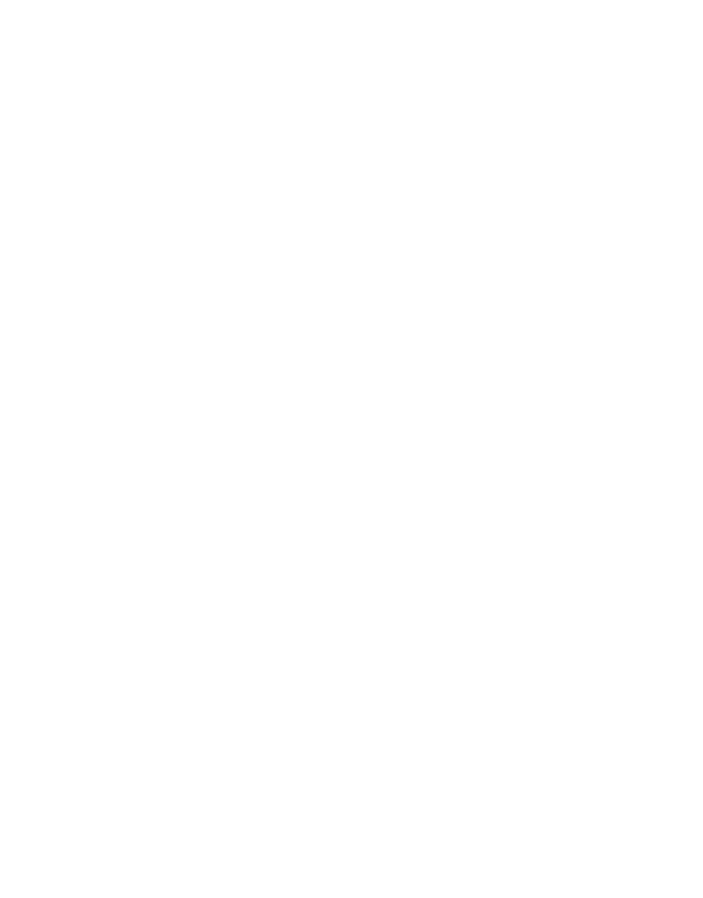
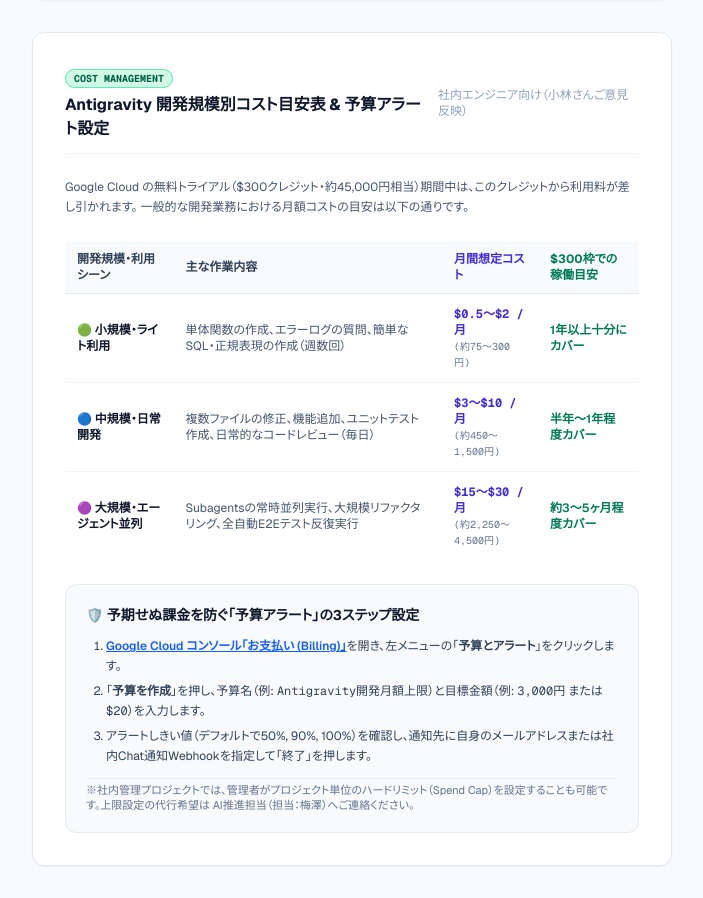
Before and after one commit to kanta13jp1/ai-park, a Next.js app: page /contact in a window 1280 px wide. Shown: the part 1577-2475 px from the top of the page, without its empty margins (432-1135 px from the left). Before the commit the page ends 1411 px from the top, so only its background shows below. Built offline with nearby package versions, Linux system fonts and the light colour scheme.

Commit message:
feat(todo): 小林さんフィードバック反映（TODO-09: 90日無料トライアル確認・開発規模別コスト目安表・予算アラート設定手順の公開）

```diff
--- a/src/app/contact/page.tsx
+++ b/src/app/contact/page.tsx
@@ -27,6 +27,21 @@
     q: "Google Cloudに表示される「300ドル分のクレジット」とは何ですか？",
     a: "Google Cloudを初めて使う請求先アカウントに付く無料トライアルのクレジットで、90日間有効です。期間中の利用料はこのクレジットから差し引かれ、請求は発生しません。90日経過またはクレジットを使い切ると、有料アカウントへアップグレードしない限りプロジェクトが停止するため、継続利用する場合はアップグレードが必要です。",
     source: { label: "Google Cloud 無料トライアル FAQ", href: "https://cloud.google.com/signup-faqs" },
+  },
+  {
+    q: "90日無料トライアルが適用できているか、どうやって確認すればよいですか？",
+    a: "Google Cloud コンソール（console.cloud.google.com）にログインし、左上メニューの「お支払い (Billing)」を選択してください。「概要」画面上部に「無料トライアル クレジット: 〇〇円 / $300 のうち残り〇〇円（残り〇〇日）」と緑色のバーが表示されていれば正常に適用されています。Antigravity側では、IDE右上のステータスバーに会社アカウントまたはプロジェクト名が表示されていれば接続完了です。",
+    source: { label: "Google Cloud 請求先アカウント確認", href: "https://console.cloud.google.com/billing" },
+  },
+  {
+    q: "300ドルを使い切った後、毎月の課金はどれくらいかかりますか？",
+    a: "Antigravity（Gemini 1.5 Pro / Flash、Gemini 3.1 Pro）のAPI利用料はトークン従量課金です。小規模なコード生成やプロンプト質問であれば月数百円、日常的な開発・レビューでも月1,000円〜2,000円程度に収まるケースが一般的です。300ドルのクレジットがあれば、一般的な開発業務では数ヶ月〜半年程度は十分に検証可能です。下の「開発規模別コスト目安表」をご確認ください。",
+    source: { label: "Google Cloud Vertex AI 料金表", href: "https://cloud.google.com/vertex-ai/pricing" },
+  },
+  {
+    q: "予期せぬ高額課金を防ぐために、月の利用上限は設定できますか？",
+    a: "はい、Google Cloudの「予算とアラート（Budgets & Alerts）」機能で月額の上限（例: 月3,000円）を設定できます。50%, 90%, 100% 達成時にメールやGoogle Chatへ自動通知を飛ばすことができ、管理者がAPIの一時停止を設定することも可能です。",
+    source: { label: "Cloud Billing 予算とアラートの設定", href: "https://cloud.google.com/billing/docs/how-to/budgets" },
   },
   {
     q: "個人アカウントで Antigravity を業務に使ってもよいですか？",
@@ -186,6 +201,108 @@
             ))}
           </div>
         </section>
+
+        {/* 開発規模ごとのコスト目安 & 予算上限設定ガイド（ご意見TODO-09への対応） */}
+        <section id="cost-guidelines" className="mt-8 bg-white border border-slate-200 rounded-xl p-6 md:p-8 shadow-xs space-y-6 scroll-mt-6">
+          <div className="border-b border-slate-100 pb-3 flex flex-col sm:flex-row sm:items-center justify-between gap-2">
+            <div>
+              <span className="text-[10px] font-bold px-2 py-0.5 rounded-full bg-emerald-100 text-emerald-800 border border-emerald-300 font-mono uppercase">
+                COST MANAGEMENT
+              </span>
+              <h3 className="font-bold text-slate-900 text-base mt-1">
+                Antigravity 開発規模別コスト目安表 & 予算アラート設定
+              </h3>
+            </div>
+            <span className="text-xs text-slate-400">社内エンジニア向け（小林さんご意見反映）</span>
+          </div>
+
+          <p className="text-xs text-slate-600 leading-relaxed">
+            Google Cloud の無料トライアル（$300クレジット・約45,000円相当）期間中は、このクレジットから利用料が差し引かれます。
+            一般的な開発業務における月額コストの目安は以下の通りです。
+          </p>
+
+          {/* コスト目安テーブル */}
+          <div className="overflow-x-auto">
+            <table className="w-full text-xs text-left border-collapse">
+              <thead>
+                <tr className="border-b border-slate-200 bg-slate-50 text-slate-700">
+                  <th className="py-2.5 px-3 font-bold">開発規模・利用シーン</th>
+                  <th className="py-2.5 px-3 font-bold">主な作業内容</th>
+                  <th className="py-2.5 px-3 font-bold text-indigo-700">月間想定コスト</th>
+                  <th className="py-2.5 px-3 font-bold text-emerald-700">$300枠での稼働目安</th>
+                </tr>
+              </thead>
+              <tbody className="divide-y divide-slate-100 text-slate-600">
+                <tr>
+                  <td className="py-3 px-3 font-semibold text-slate-900">
+                    🟢 小規模・ライト利用
+                  </td>
+                  <td className="py-3 px-3">
+                    単体関数の作成、エラーログの質問、簡単なSQL・正規表現の作成（週数回）
+                  </td>
+                  <td className="py-3 px-3 text-indigo-700 font-bold font-mono">
+                    $0.5〜$2 / 月<br /><span className="text-[10px] font-normal text-slate-500">(約75〜300円)</span>
+                  </td>
+                  <td className="py-3 px-3 text-emerald-700 font-semibold">
+                    1年以上十分にカバー
+                  </td>
+                </tr>
+                <tr>
+                  <td className="py-3 px-3 font-semibold text-slate-900">
+                    🔵 中規模・日常開発
+                  </td>
+                  <td className="py-3 px-3">
+                    複数ファイルの修正、機能追加、ユニットテスト作成、日常的なコードレビュー（毎日）
+                  </td>
+                  <td className="py-3 px-3 text-indigo-700 font-bold font-mono">
+                    $3〜$10 / 月<br /><span className="text-[10px] font-normal text-slate-500">(約450〜1,500円)</span>
+                  </td>
+                  <td className="py-3 px-3 text-emerald-700 font-semibold">
+                    半年〜1年程度カバー
+                  </td>
+                </tr>
+                <tr>
+                  <td className="py-3 px-3 font-semibold text-slate-900">
+                    🟣 大規模・エージェント並列
+                  </td>
+                  <td className="py-3 px-3">
+                    Subagentsの常時並列実行、大規模リファクタリング、全自動E2Eテスト反復実行
+                  </td>
+                  <td className="py-3 px-3 text-indigo-700 font-bold font-mono">
+                    $15〜$30 / 月<br /><span className="text-[10px] font-normal text-slate-500">(約2,250〜4,500円)</span>
+                  </td>
+                  <td className="py-3 px-3 text-emerald-700 font-semibold">
+                    約3〜5ヶ月程度カバー
+                  </td>
+                </tr>
+              </tbody>
+            </table>
+          </div>
+
+          {/* 予算上限・アラート設定手順 */}
+          <div className="bg-slate-50 rounded-xl p-5 border border-slate-200/80 space-y-3 text-xs">
+            <h4 className="font-bold text-slate-900 text-sm flex items-center gap-1.5">
+              <span>🛡️ 予期せぬ課金を防ぐ「予算アラート」の3ステップ設定</span>
+            </h4>
+            <ol className="list-decimal pl-5 space-y-1.5 text-slate-700 leading-relaxed">
+              <li>
+                <a href="https://console.cloud.google.com/billing" target="_blank" rel="noopener noreferrer" className="text-blue-600 underline font-semibold">
+                  Google Cloud コンソール「お支払い (Billing)」
+                </a>
+                を開き、左メニューの「<strong>予算とアラート</strong>」をクリックします。
+              </li>
+              <li>
+                「<strong>予算を作成</strong>」を押し、予算名（例: <code>Antigravity開発月額上限</code>）と目標金額（例: <code>3,000円</code> または <code>$20</code>）を入力します。
+              </li>
+              <li>
+                アラートしきい値（デフォルトで50%, 90%, 100%）を確認し、通知先に自身のメールアドレスまたは社内Chat通知Webhookを指定して「終了」を押します。
+              </li>
+            </ol>
+            <p className="text-[11px] text-slate-500 pt-1 border-t border-slate-200/60">
+              ※社内管理プロジェクトでは、管理者がプロジェクト単位のハードリミット（Spend Cap）を設定することも可能です。上限設定の代行希望は AI推進担当（担当：梅澤）へご連絡ください。
+            </p>
+          </div>
+        </section>
       </div>
     </div>
   );
--- a/src/app/feedback-todo/page.tsx
+++ b/src/app/feedback-todo/page.tsx
@@ -163,6 +163,20 @@
     actionPlan: "【反映済み】お問い合わせページに「アカウント・ライセンス」FAQを追加。Google AI ProはWorkspaceアカウントでは加入できないこと、Antigravityは個人アカウント向けでチーム利用はGemini Enterprise経由であることを公式情報の出典付きで掲載しました。業務利用は会社のGoogle Cloudプロジェクト経由（従量課金・個人Pro加入不要）を標準とし、300ドルの無料トライアルクレジットの扱いもFAQに追記しました。",
     relatedLink: "/contact",
     relatedLinkText: "アカウントFAQを見る",
+  },
+  {
+    id: "TODO-09",
+    title: "【課金・予算管理】Google Cloud 90日無料トライアルの適用確認と予算上限・規模別コスト目安表の公開",
+    category: "アカウント運用",
+    author: "小林雅水 さん",
+    authorDept: "社内エンジニア",
+    date: "2026/10/01",
+    priority: "高",
+    status: "in_progress",
+    feedbackQuote: "「こちら了解です。３００ドルをどれくらいの期間で使い切るかにはよりますが、これが毎月の課金となると正直厳しいです。一旦３００ドルをどれくらいで消化するのかみてみますね。アップグレードしてからは予算の上限は決めれるようなので、どれくらいの規模のものを作る際にどれくらいの予算が必要なのかちょっと様子見という感じですね。おそらく９０日の無料トライアルにの登録はできたと思うので使用できているか確認お願いします」",
+    actionPlan: "【対応中】①Google Cloud請求先アカウントにて小林さんの90日無料トライアル（$300クレジット）適用状況とAntigravityサインイン確認を実施。②予期せぬ課金を防ぐ「予算とアラート（Budgets & Alerts）」の上限設定手順をガイドに追加。③開発規模（小規模スクリプト作成、日常的なコードレビュー、大規模リファクタリング）ごとの想定トークン消費量と月額費用の目安表を公開します。",
+    relatedLink: "/contact#cost-guidelines",
+    relatedLinkText: "コスト目安表・予算設定を見る",
   },
 ];
 
```
